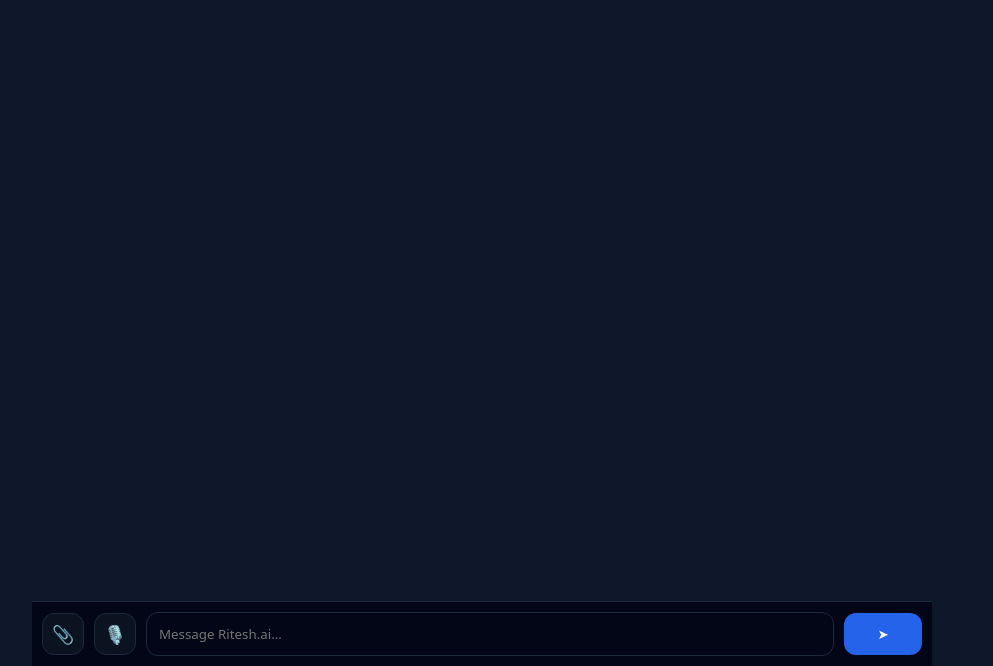
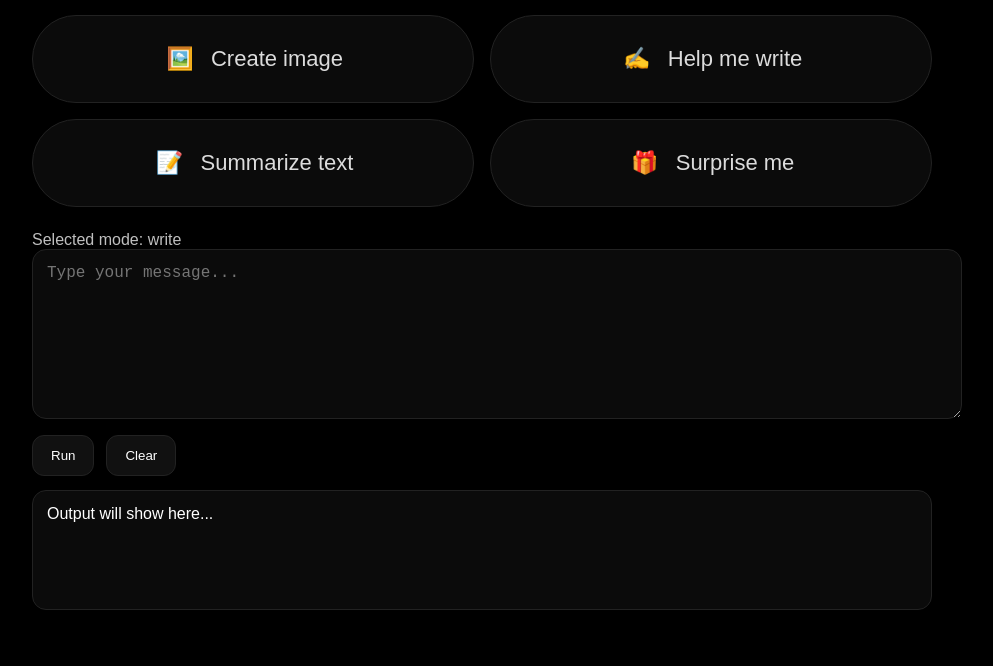
Before and after one commit to moraltalesstory5-max/ritesh-yadav, a website: page public/index.html in a window 1280 px wide. Shown: the part 134-800 px from the top of the page, without its empty margins (158-1151 px from the left). Drawn offline with Linux system fonts and the light colour scheme.

Commit message:
Update index.html

```diff
--- a/public/index.html
+++ b/public/index.html
@@ -1,44 +1,109 @@
-<!doctype html>
-<html lang="en">
+<!DOCTYPE html>
+<html>
 <head>
   <meta charset="UTF-8" />
-  <meta name="viewport" content="width=device-width, initial-scale=1.0" />
-  <title>Ritesh.ai</title>
-  <link rel="stylesheet" href="style.css" />
+  <meta name="viewport" content="width=device-width,initial-scale=1.0" />
+  <title>Ritesh AI</title>
+  <style>
+    body{margin:0;background:#000;color:#fff;font-family:Arial,Helvetica,sans-serif;display:flex;justify-content:center;align-items:center;min-height:100vh}
+    .wrap{width:900px;max-width:92%;text-align:center}
+    h1{font-size:54px;margin:0 0 30px 0;font-weight:800}
+    .grid{display:grid;grid-template-columns:1fr 1fr;gap:16px;justify-content:center}
+    .card{
+      height:86px;border-radius:60px;background:#0b0b0b;border:1px solid #222;
+      display:flex;align-items:center;justify-content:center;gap:14px;
+      font-size:22px;cursor:pointer;transition:.2s;
+      color:#dcdcdc;
+    }
+    .card:hover{background:#101010;border-color:#333}
+    .icon{width:34px;height:34px;display:flex;align-items:center;justify-content:center;border-radius:10px}
+    .green{color:#49e36a}
+    .pink{color:#ff5fd7}
+    .orange{color:#ff9a3c}
+    .blue{color:#66d6ff}
+    .panel{margin-top:24px;text-align:left}
+    textarea{
+      width:100%;height:140px;background:#0b0b0b;border:1px solid #222;border-radius:14px;
+      color:#fff;padding:14px;font-size:16px;outline:none;
+    }
+    .row{display:flex;gap:12px;margin-top:12px}
+    button{
+      padding:12px 18px;border-radius:12px;border:1px solid #222;background:#111;color:#fff;cursor:pointer
+    }
+    button:hover{background:#191919}
+    .out{margin-top:14px;background:#0b0b0b;border:1px solid #222;border-radius:14px;padding:14px;min-height:90px;white-space:pre-wrap}
+    .muted{opacity:.75;margin-top:10px}
+  </style>
 </head>
 <body>
-  <div class="app">
-    <header class="topbar">
-      <div class="brand">
-        <div class="logo">🤖</div>
-        <div>
-          <div class="title">Ritesh.ai</div>
-          <div class="sub">AI Assistant</div>
-        </div>
+  <div class="wrap">
+    <h1>What can I help with?</h1>
+
+    <div class="grid">
+      <div class="card" onclick="setMode('image')">
+        <div class="icon green">🖼️</div> Create image
       </div>
-      <div class="status" id="status">Online</div>
-    </header>
+      <div class="card" onclick="setMode('write')">
+        <div class="icon pink">✍️</div> Help me write
+      </div>
+      <div class="card" onclick="setMode('summary')">
+        <div class="icon orange">📝</div> Summarize text
+      </div>
+      <div class="card" onclick="setMode('surprise')">
+        <div class="icon blue">🎁</div> Surprise me
+      </div>
+    </div>
 
-    <main class="chat" id="chat"></main>
+    <div class="panel">
+      <div class="muted">Selected mode: <span id="modeText">write</span></div>
+      <textarea id="input" placeholder="Type your message..."></textarea>
 
-    <!-- ChatGPT style composer -->
-    <footer class="composer">
-      <input type="file" id="fileInput" hidden />
+      <div class="row">
+        <button onclick="runAI()">Run</button>
+        <button onclick="clearAll()">Clear</button>
+      </div>
 
-      <button id="uploadBtn" class="icon-btn" title="Upload file">📎</button>
-      <button id="micBtn" class="icon-btn" title="Voice input">🎙️</button>
-
-      <input
-        id="input"
-        type="text"
-        placeholder="Message Ritesh.ai…"
-        autocomplete="off"
-      />
-
-      <button id="send" class="send-btn">➤</button>
-    </footer>
+      <div class="out" id="output">Output will show here...</div>
+    </div>
   </div>
 
-  <script src="app.js"></script>
+  <script>
+    let MODE = "write";
+
+    function setMode(m){
+      MODE = m;
+      document.getElementById("modeText").innerText = m;
+      document.getElementById("output").innerText = "Mode selected: " + m;
+    }
+
+    function clearAll(){
+      document.getElementById("input").value = "";
+      document.getElementById("output").innerText = "Output will show here...";
+    }
+
+    async function runAI(){
+      const text = document.getElementById("input").value.trim();
+      const out = document.getElementById("output");
+      if(!text){ out.innerText = "Pehle kuch type karo."; return; }
+
+      out.innerText = "Thinking...";
+
+      // ✅ YAHAN APNA BACKEND API URL DAALO
+      const API_URL = "YOUR_AI_API_URL_HERE";
+
+      try{
+        const res = await fetch(API_URL,{
+          method:"POST",
+          headers:{ "Content-Type":"application/json" },
+          body: JSON.stringify({ mode: MODE, text })
+        });
+
+        const data = await res.json();
+        out.innerText = data.output || data.result || JSON.stringify(data,null,2);
+      }catch(e){
+        out.innerText = "Error: " + e.message;
+      }
+    }
+  </script>
 </body>
 </html>
```
